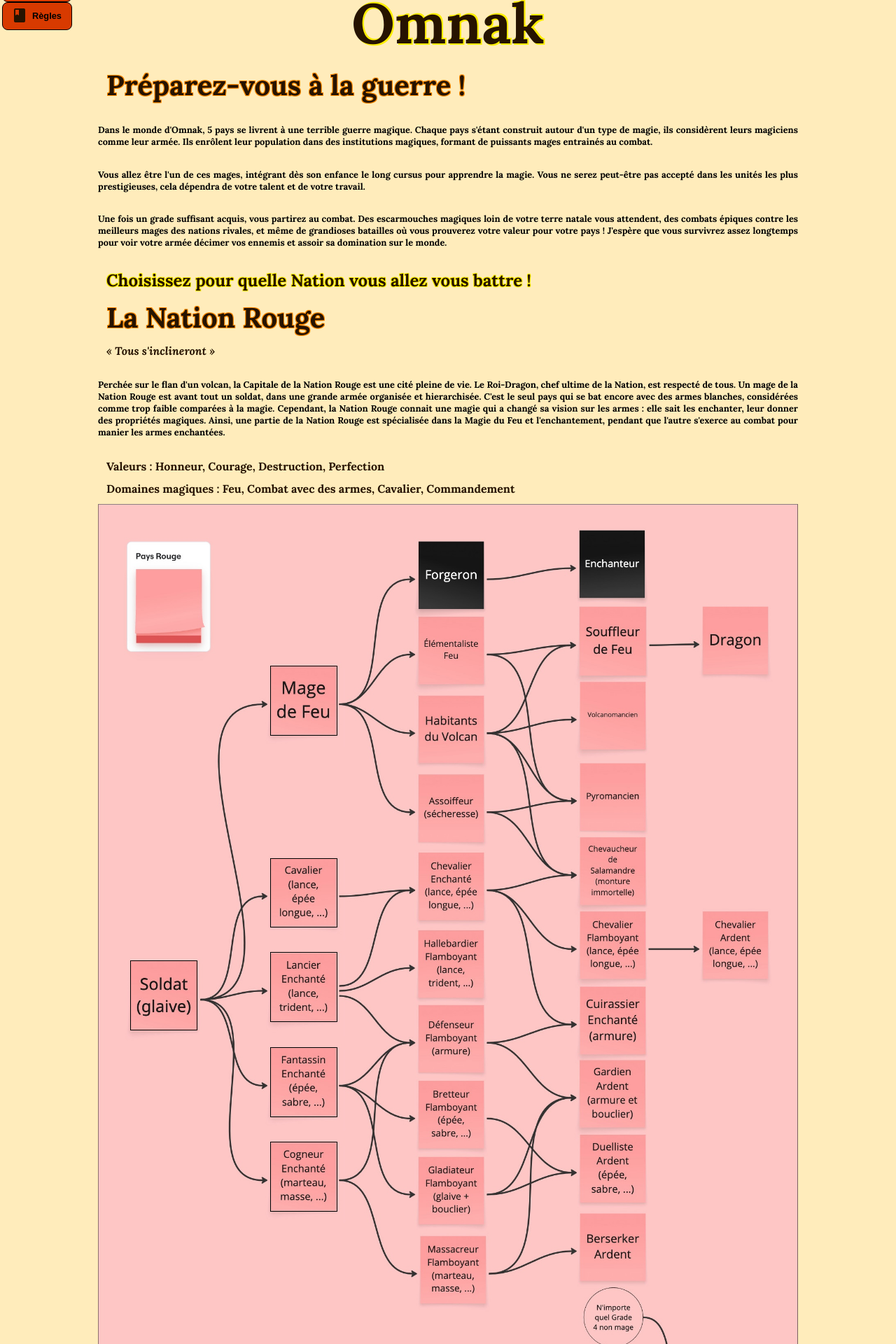
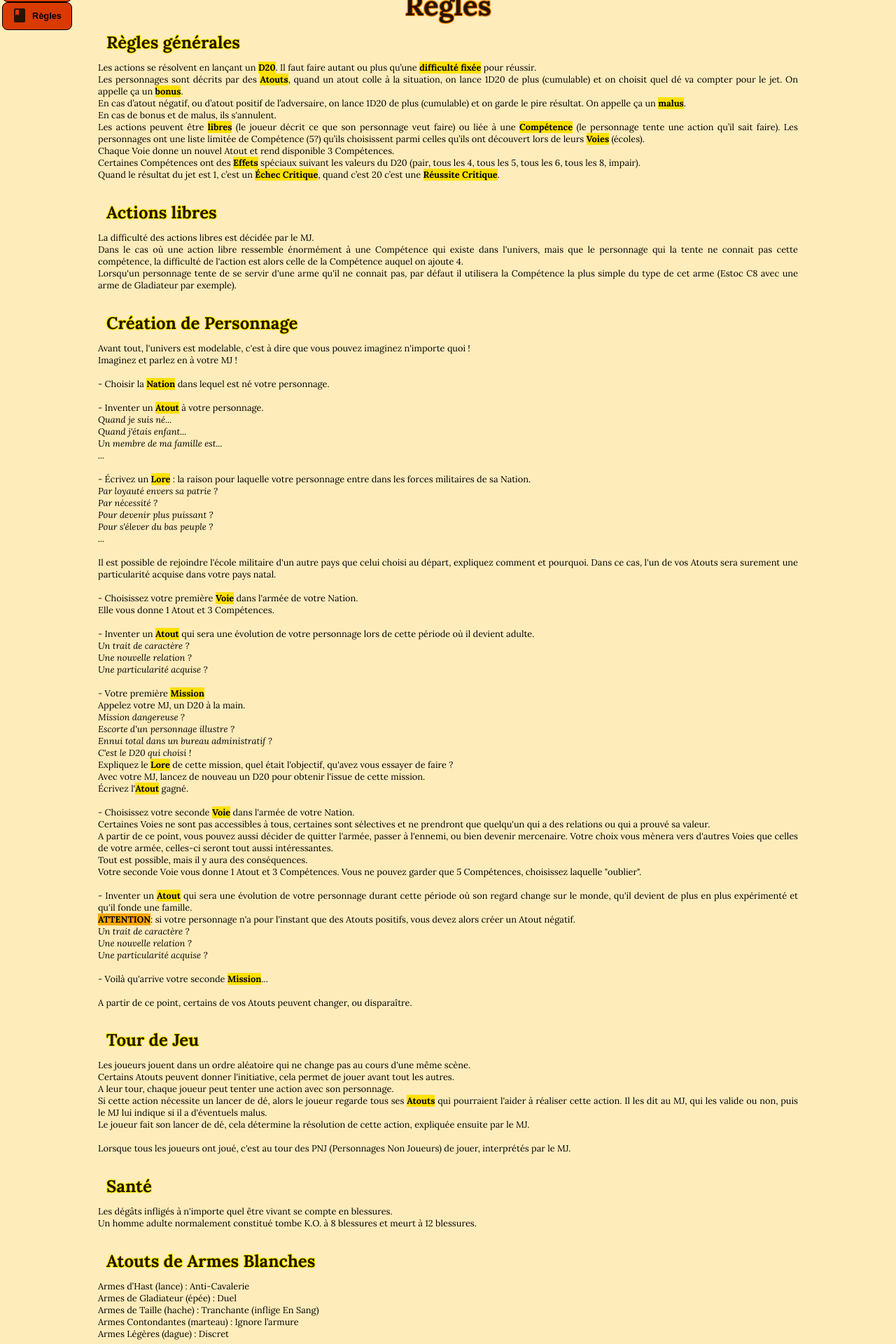
Before and after one commit to Sourdeval/Omnak, an Angular app: page /rules in a window 1280 px wide. Before the commit this address led to /. Shown: the part 40-1960 px from the top of the page at 70% size. Built offline with nearby package versions, Linux system fonts and the light colour scheme.

Commit message:
[Rules] v1

```diff
--- a/src/app/app-routing.module.ts
+++ b/src/app/app-routing.module.ts
@@ -3,6 +3,7 @@ import { RouterModule, Routes } from '@angular/router';
 import { HomeComponent } from './home/home.component';
 import { WayComponent } from './way/way.component';
 import { SkillListComponent } from './skill-list/skill-list.component';
+import { RulesComponent } from './rules/rules.component';
 
 const routes: Routes = [
   {
@@ -18,6 +19,10 @@ const routes: Routes = [
     component: SkillListComponent,
   },
   {
+    path: 'rules',
+    component: RulesComponent,
+  },
+  {
     path: '**',
     redirectTo: ''
   }
--- a/src/app/app.module.ts
+++ b/src/app/app.module.ts
@@ -7,6 +7,7 @@ import { HomeComponent } from './home/home.component';
 import { WayComponent } from './way/way.component';
 import { SkillComponent } from './skill/skill.component';
 import { SkillListComponent } from './skill-list/skill-list.component';
+import { RulesComponent } from './rules/rules.component';
 
 @NgModule({
   declarations: [
@@ -14,7 +15,8 @@ import { SkillListComponent } from './skill-list/skill-list.component';
     HomeComponent,
     WayComponent,
     SkillComponent,
-    SkillListComponent
+    SkillListComponent,
+    RulesComponent
   ],
   imports: [
     BrowserModule,
--- /dev/null
+++ b/src/app/rules/rules.component.html
@@ -0,0 +1,149 @@
+<h2 style="text-align: center;">Règles</h2>
+
+<h3>Règles générales</h3>
+
+<h6>Les actions se résolvent en lançant un <span>D20</span>. Il faut faire autant ou plus qu’une <span>difficulté
+        fixée</span> pour réussir.<br> Les personnages sont décrits par des <span>Atouts</span>, quand un atout colle à
+    la situation, on lance 1D20 de plus (cumulable) et on choisit quel dé va compter pour le jet. On appelle ça un
+    <span>bonus</span>.<br> En cas d’atout négatif, ou d’atout positif de l’adversaire, on lance 1D20 de plus
+    (cumulable) et on garde le pire résultat. On appelle ça un <span>malus</span>.<br> En cas de bonus et de malus, ils
+    s'annulent.<br> Les actions peuvent être <span>libres</span> (le joueur décrit ce que son personnage veut faire) ou
+    liée à une <span>Compétence</span> (le personnage tente une action qu’il sait faire). Les personnages ont une liste
+    limitée de Compétence (5?) qu’ils choisissent parmi celles qu’ils ont découvert lors de leurs <span>Voies</span>
+    (écoles).<br> Chaque Voie donne un nouvel Atout et rend disponible 3 Compétences.<br> Certaines Compétences ont des
+    <span>Effets</span> spéciaux suivant les valeurs du D20 (pair, tous les 4, tous les 5, tous les 6, tous les 8,
+    impair).<br> Quand le résultat du jet est 1, c’est un <span>Échec Critique</span>, quand c’est 20 c’est une
+    <span>Réussite Critique</span>.
+</h6>
+
+<h3>Actions libres</h3>
+
+<h6>La difficulté des actions libres est décidée par le MJ.<br> Dans le cas où une action libre ressemble énormément à
+    une Compétence qui existe dans l'univers, mais que le personnage qui la tente ne connait pas cette compétence, la
+    difficulté de l'action est alors celle de la Compétence auquel on ajoute 4.<br> Lorsqu'un personnage tente de se
+    servir d'une arme qu'il ne connait pas, par défaut il utilisera la Compétence la plus simple du type de cet arme
+    (Estoc C8 avec une arme de Gladiateur par exemple).</h6>
+
+<h3>Création de Personnage</h3>
+
+<h6>Avant tout, l'univers est modelable, c'est à dire que vous pouvez imaginez n'importe quoi !<br>
+    Imaginez et parlez en à votre MJ !<br>
+    <br>
+    - Choisir la <span>Nation</span> dans lequel est né votre personnage.<br>
+    <br>
+    - Inventer un <span>Atout</span> à votre personnage.<br>
+    <div style="font-style: italic;">
+        Quand je suis né...<br>
+        Quand j'étais enfant...<br>
+        Un membre de ma famille est...<br>
+        ...<br>
+    </div>
+    <br>
+    - Écrivez un <span>Lore</span> : la raison pour laquelle votre personnage entre dans les forces militaires de sa
+    Nation.<br>
+    <div style="font-style: italic;">
+        Par loyauté envers sa patrie ?<br>
+        Par nécessité ?<br>
+        Pour devenir plus puissant ?<br>
+        Pour s'élever du bas peuple ?<br>
+        ...<br>
+    </div>
+    <br>
+    Il est possible de rejoindre l'école militaire d'un autre pays que celui choisi au départ, expliquez comment et
+    pourquoi. Dans ce cas, l'un de vos Atouts sera surement une particularité acquise dans votre pays natal.<br>
+    <br>
+    - Choisissez votre première <span>Voie</span> dans l'armée de votre Nation.<br>
+    Elle vous donne 1 Atout et 3 Compétences.<br>
+    <br>
+    - Inventer un <span>Atout</span> qui sera une évolution de votre personnage lors de cette période où il devient
+    adulte.<br>
+    <div style="font-style: italic;">
+        Un trait de caractère ? <br>
+        Une nouvelle relation ? <br>
+        Une particularité acquise ?<br>
+    </div>
+    <br>
+    - Votre première <span>Mission</span><br>
+    Appelez votre MJ, un D20 à la main.<br>
+    <div style="font-style: italic;">
+        Mission dangereuse ?<br>
+        Escorte d'un personnage illustre ?<br>
+        Ennui total dans un bureau administratif ?<br>
+        C'est le D20 qui choisi !<br>
+    </div>
+    Expliquez le <span>Lore</span> de cette mission, quel était l'objectif, qu'avez vous essayer de faire ?<br>
+    Avec votre MJ, lancez de nouveau un D20 pour obtenir l'issue de cette mission.<br>
+    Écrivez l'<span>Atout</span> gagné.<br>
+    <br>
+    - Choisissez votre seconde <span>Voie</span> dans l'armée de votre Nation.<br>
+    Certaines Voies ne sont pas accessibles à tous, certaines sont sélectives et ne prendront que quelqu'un qui a des
+    relations ou qui a prouvé sa valeur.<br>
+    A partir de ce point, vous pouvez aussi décider de quitter l'armée, passer à l'ennemi, ou bien devenir
+    mercenaire. Votre choix vous mènera vers d'autres Voies que celles de votre armée, celles-ci seront tout aussi
+    intéressantes.<br>
+    Tout est possible, mais il y aura des conséquences.<br>
+    Votre seconde Voie vous donne 1 Atout et 3 Compétences. Vous ne pouvez garder que 5 Compétences, choisissez laquelle
+    "oublier".<br>
+    <br>
+    - Inventer un <span>Atout</span> qui sera une évolution de votre personnage durant cette période où son regard
+    change sur le monde, qu'il devient de plus en plus
+    expérimenté et qu'il fonde une famille.<br>
+    <span style="background-color: orange;">ATTENTION</span>: si votre personnage n'a pour l'instant que des Atouts
+    positifs, vous devez alors créer un Atout négatif.<br>
+    <div style="font-style: italic;">
+        Un trait de caractère ? <br>
+        Une nouvelle relation ? <br>
+        Une particularité acquise ?<br>
+    </div>
+    <br>
+    - Voilà qu'arrive votre seconde <span>Mission</span>...<br>
+    <br>
+    A partir de ce point, certains de vos Atouts peuvent changer, ou disparaître.<br>
+</h6>
+
+<h3>Tour de Jeu</h3>
+
+<h6>
+    Les joueurs jouent dans un ordre aléatoire qui ne change pas au cours d'une même scène.<br>
+    Certains Atouts peuvent donner l'initiative, cela permet de jouer avant tout les autres.<br>
+    A leur tour, chaque joueur peut tenter une action avec son personnage.<br>
+    Si cette action nécessite un lancer de dé, alors le joueur regarde tous ses <span>Atouts</span> qui pourraient
+    l'aider à réaliser cette action. Il les dit au MJ, qui les valide ou non, puis le MJ lui indique si il a d'éventuels
+    malus.<br>
+    Le joueur fait son lancer de dé, cela détermine la résolution de cette action, expliquée ensuite par le MJ.<br>
+    <br>
+    Lorsque tous les joueurs ont joué, c'est au tour des PNJ (Personnages Non Joueurs) de jouer, interprétés par le
+    MJ.<br>
+</h6>
+
+<h3>Santé</h3>
+
+<h6>Les dégâts infligés à n'importe quel être vivant se compte en blessures. <br> Un homme adulte normalement constitué
+    tombe K.O. à 8 blessures et meurt à 12 blessures.</h6>
+
+<h3>Atouts de Armes Blanches</h3>
+
+<h6>Armes d’Hast (lance) : Anti-Cavalerie<br>
+    Armes de Gladiateur (épée) : Duel<br>
+    Armes de Taille (hache) : Tranchante (inflige En Sang)<br>
+    Armes Contondantes (marteau) : Ignore l’armure<br>
+    Armes Légères (dague) : Discret<br>
+</h6>
+
+<h3>États spéciaux</h3>
+
+<h4>En Feu</h4>
+<h6>Lorsqu'une personne est "En Feu", elle subit une blessure à chaque fois qu'elle termine son tour. Pour enlever cet
+    état, il faut soit se rouler au sol et réussir une action C14 (ou C10 si le sol est humide ou granuleux), ou bien
+    n'importe quelle action permettant d'éteindre le feu comme se jeter dans l'eau.</h6>
+
+<h4>En Sang</h4>
+
+<h6>Lorsqu'une personne est "En Sang", elle subit une blessure à chaque fois qu'elle termine son tour. Pour enlever cet
+    état, il faut soit être la cible d'une action de Premier Soins (C12), soit être soignée d'une blessure (dans ce cas
+    vous n'être pas soigné de la blessure mais vous perdez l'état "En Sang").</h6>
+
+<h4>Empoisonné</h4>
+
+<h6>Lorsqu'une personne est "Empoisonnée X", elle subit une blessure tous les X tours. Exemple : Empoisonnée 3, tous les
+    3 tours elle subit une blessure.</h6>
--- /dev/null
+++ b/src/app/rules/rules.component.scss
@@ -0,0 +1,13 @@
+h4 {
+    margin-bottom: 0;
+}
+
+h6 {
+    margin-top: 0;
+    font-weight: normal;
+}
+
+span {
+    font-weight: bold;
+    background-color: var(--theme-color-2);
+}
```
Also changed, not shown: src/app/rules/rules.component.ts (added, +11 -0 lines).
